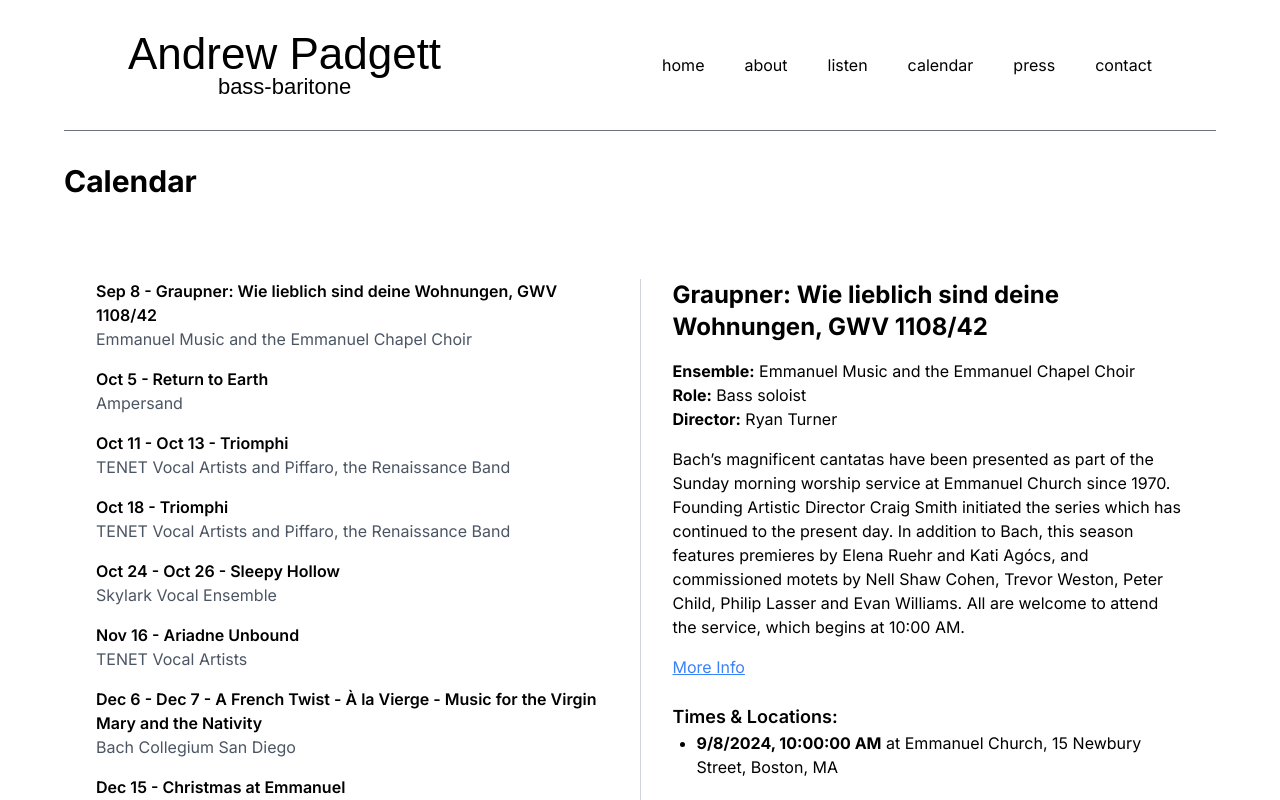
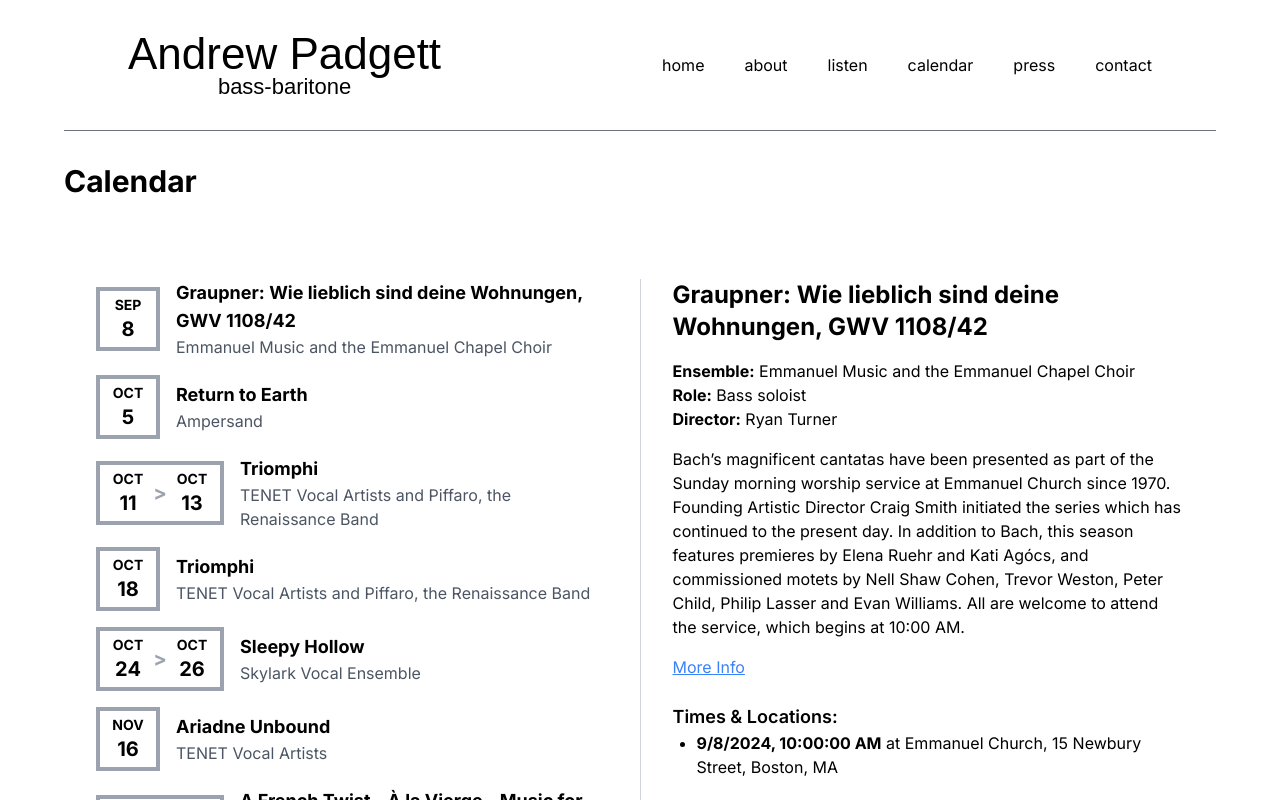
Before and after one commit to VoxAntiqua/andrew-padgett-website, a Next.js app: page /calendar in a window 1280 px wide. Shown: the top 800 px of the page. Built offline with nearby package versions, Linux system fonts and the light colour scheme; a web font is replaced by a local one.

Commit message:
Added Tailwind styling to EventsList

```diff
--- a/app/ui/calendar/EventsList.tsx
+++ b/app/ui/calendar/EventsList.tsx
@@ -1,37 +1,71 @@
 import React from "react";
-import { Event, TimeLocation } from "@/app/lib/definitions";
+import { Event } from "@/app/lib/definitions";
 
 interface EventsListProps {
-    events: Event[],
-    onSelectEvent: (event: Event) => void
+  events: Event[];
+  onSelectEvent: (event: Event) => void;
 }
 
-const EventsList: React.FC<EventsListProps> = ({events, onSelectEvent}) => {
-      // Function to format date range or single date
-    const formatDate = (times:{time:string}[]) => {
-        const dates = times.map((t) => new Date(t.time))
-        const uniqueDates = Array.from(new Set(dates.map((date) => date.toDateString()))).sort();
-        if (uniqueDates.length === 1) {
-            return dates[0].toLocaleDateString('en-US', { month: 'short', day: 'numeric' });
-        } else {
-            return `${dates[0].toLocaleDateString('en-US', { month: 'short', day: 'numeric' })} - ${
-                dates[dates.length - 1].toLocaleDateString('en-US', { month: 'short', day: 'numeric' })
-              }`;
-        }
-    }
+const EventsList: React.FC<EventsListProps> = ({ events, onSelectEvent }) => {
+  // Function to format a single date
+  const formatDate = (time: string) => {
+    const date = new Date(time);
+    return {
+      month: date.toLocaleString("en-US", { month: "short" }).toUpperCase(),
+      day: date.getDate(),
+    };
+  };
 
-    return (
-        <ul className="w-1/2 space-y-4">
-          {events.map((event) => (
-            <li key={event.id} className="cursor-pointer" onClick={() => onSelectEvent(event)}>
-              <h3 className="font-semibold">
-                {formatDate(event.timesLocations)} - {event.title}
-              </h3>
+  return (
+    <ul className="w-1/2 space-y-4">
+      {events.map((event) => {
+        const dates = event.timesLocations.map((tl) => formatDate(tl.time));
+        const firstDate = dates[0];
+        const lastDate = dates[dates.length - 1];
+
+        return (
+          <li
+            key={event.id}
+            className="cursor-pointer flex items-center"
+            onClick={() => onSelectEvent(event)}
+          >
+            {/* Date Section */}
+            <div className="relative flex space-x-0">
+              {dates.length > 1 ? (
+                // Multiple dates
+                <div className="flex items-center w-32 h-16 border-4 border-gray-400">
+                  <div className="flex flex-col items-center w-1/2 border-r-4 border-transparent">
+                    <span className="text-sm font-bold">{firstDate.month}</span>
+                    <span className="text-xl font-bold">{firstDate.day}</span>
+                  </div>
+                  <div className="flex flex-col items-center w-1/2 border-l-4 border-transparent">
+                    <span className="text-sm font-bold">{lastDate.month}</span>
+                    <span className="text-xl font-bold">{lastDate.day}</span>
+                  </div>
+                  {/* ">" character */}
+                  <span className="absolute inset-0 flex items-center justify-center text-xl font-bold text-gray-400">
+                    &gt;
+                  </span>
+                </div>
+              ) : (
+                // Single date
+                <div className="flex flex-col items-center justify-center w-16 h-16 border-4 border-gray-400">
+                  <span className="text-sm font-bold">{firstDate.month}</span>
+                  <span className="text-xl font-bold">{firstDate.day}</span>
+                </div>
+              )}
+            </div>
+
+            {/* Event Details Section */}
+            <div className="ml-4 flex flex-col justify-center">
+              <h3 className="font-bold text-lg">{event.title}</h3>
               <p className="text-gray-600">{event.ensemble.name}</p>
-            </li>
-          ))}
-        </ul>
-      );
-}
+            </div>
+          </li>
+        );
+      })}
+    </ul>
+  );
+};
 
-export default EventsList
+export default EventsList;
```
